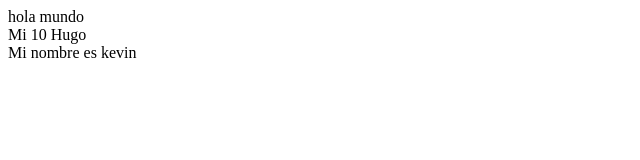
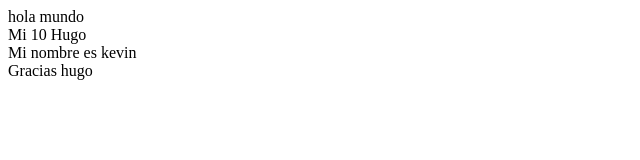
Before and after one commit to KevinJaramilloLievano/soa1, a plain HTML site: page index.html in a window 1280 px wide. Shown: the full height of the page, 0-640 px from the left. Drawn offline with Linux system fonts and the light colour scheme.

Commit message:
Agradecido

```diff
--- a/index.html
+++ b/index.html
@@ -3,4 +3,6 @@
     <br> Mi 10 Hugo
     <br>
     Mi nombre es kevin
+    <br>
+    Gracias hugo
 </html>
```
